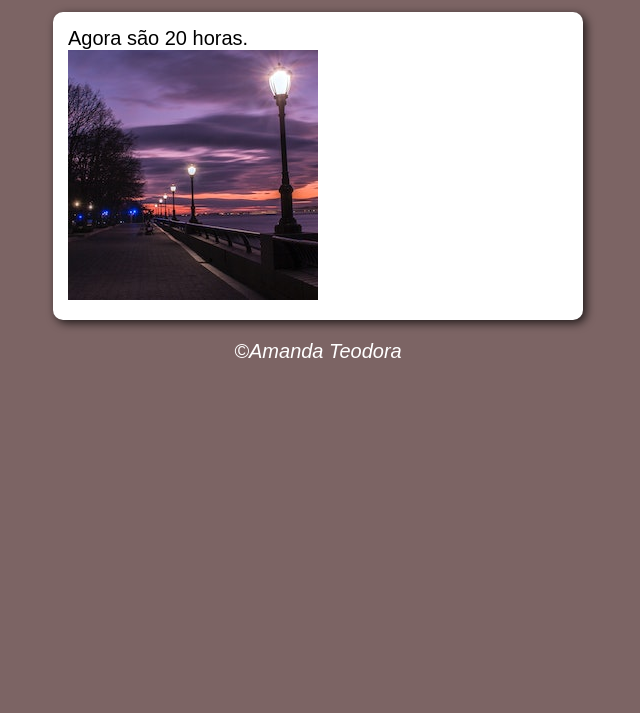
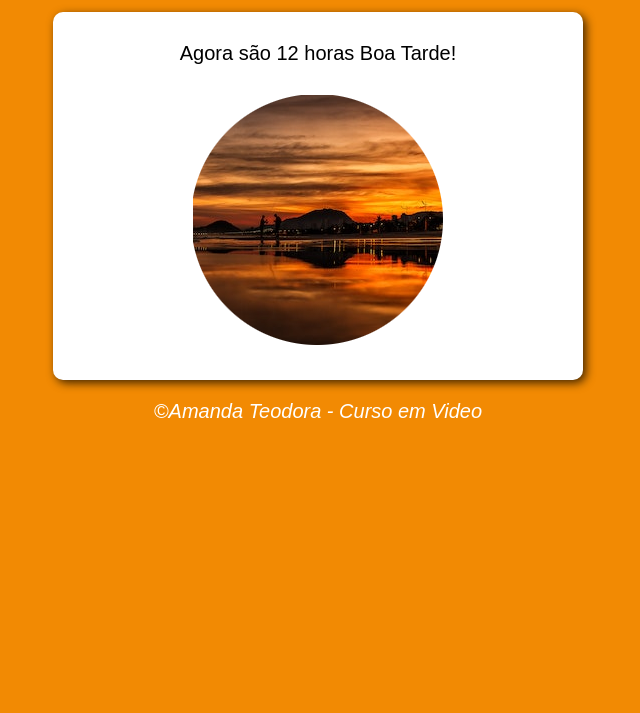
Before and after one commit to AmandaTeodora/Relogiododia, a plain HTML site: page index.html in a window 1280 px wide. Shown: the part 87-800 px from the top of the page, without its empty margins (322-962 px from the left). Drawn offline with Linux system fonts and the light colour scheme.

Commit message:
primeiro commit

```diff
--- a/modelo.html
+++ b/index.html
@@ -16,11 +16,11 @@
     <section>
         <div id="msg">Aqui vai aparecer a msg...</div>
         <div id="foto">
-            <img id= "image" src="manha.jpg" alt="foto do dia">
+            <img id= "image" src="manhaa.png" alt="foto do dia">
         </div>
     </section>
     <footer>
-        <p>&copy;Amanda Teodora</p>
+        <p>&copy;Amanda Teodora - Curso em Video</p>
     </footer>
     <script src="script.js"></script>
 </body>
--- a/script.js
+++ b/script.js
@@ -3,14 +3,19 @@ function carregar(){
     var ig = window.document.getElementById('image')
     var data = new Date()
     //var hora = data.getHours()
-    var hora = 20
-    mg.innerHTML = `Agora são ${hora} horas.`
-    if (hora >= 0 && hora < 12){
-        ig.src = 'manha.jpg'
+    var hora = 12
+
+    if (hora >= 0 && hora < 12 ){
+        mg.innerHTML = `Agora são ${hora} horas Bom Dia!`
+        ig.src = 'manhaa.png'
+        document.body.style.background = '#0ba9daee'
     } else if (hora >= 12 && hora <=18){
-        ig.src='tarde.jpg'
-
+        mg.innerHTML = `Agora são ${hora} horas Boa Tarde!`
+        ig.src='tardee.png'
+        document.body.style.background = '#f28a03'
     } else {
-       ig.src='noite.jpg'
+       mg.innerHTML = `Agora são ${hora} horas Boa Noite!`
+       ig.src='noitee.png'
+       document.body.style.background = '#131212'
     }
 }
--- a/style.css
+++ b/style.css
@@ -23,3 +23,8 @@ footer {
     text-align: center;
     font-style: italic;
 }
+div{
+    text-align: center;
+    padding: 15px;
+
+}
```
Also changed, not shown: manha.png (added), manhaa.png (added), noite.png (added), noitee.png (added), tarde.png (added), tardee.png (added).
